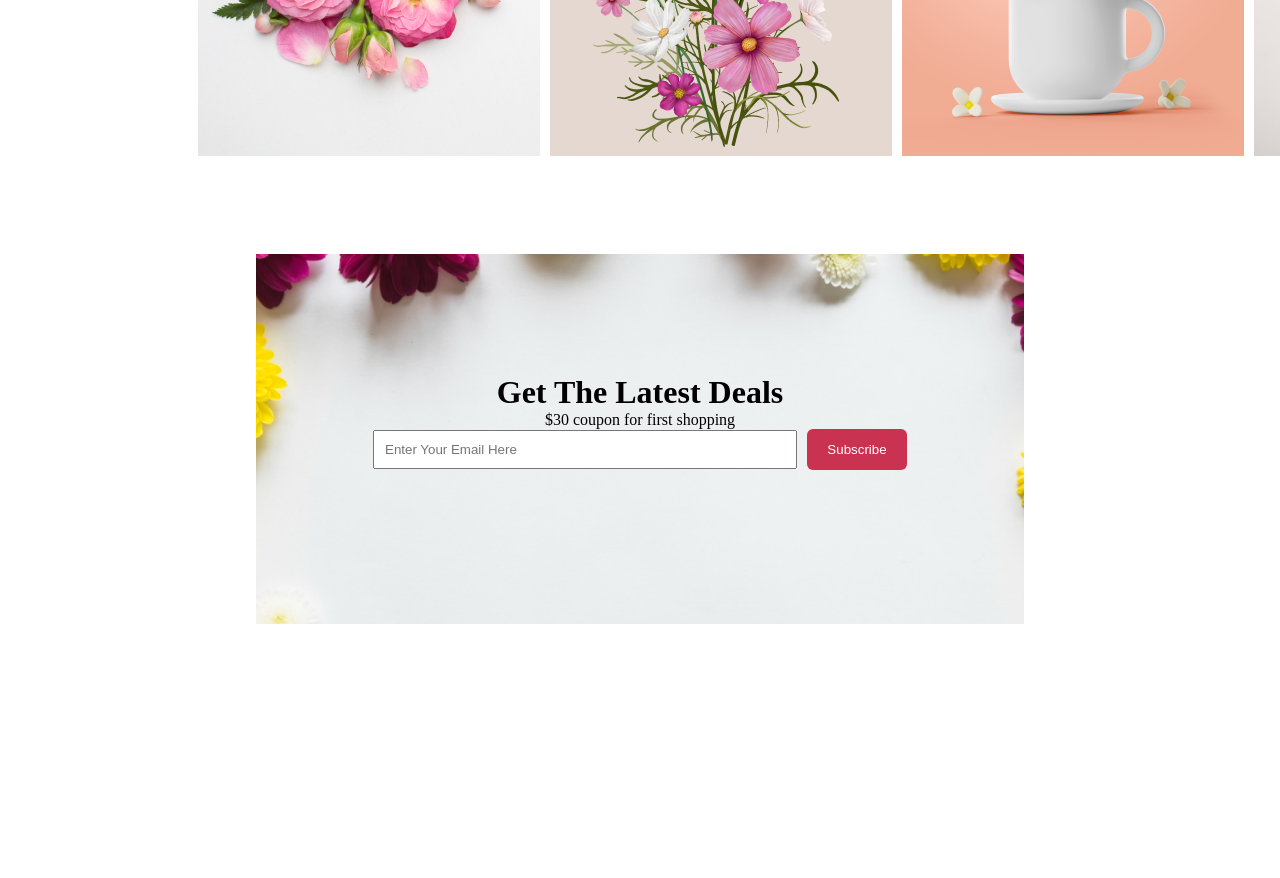
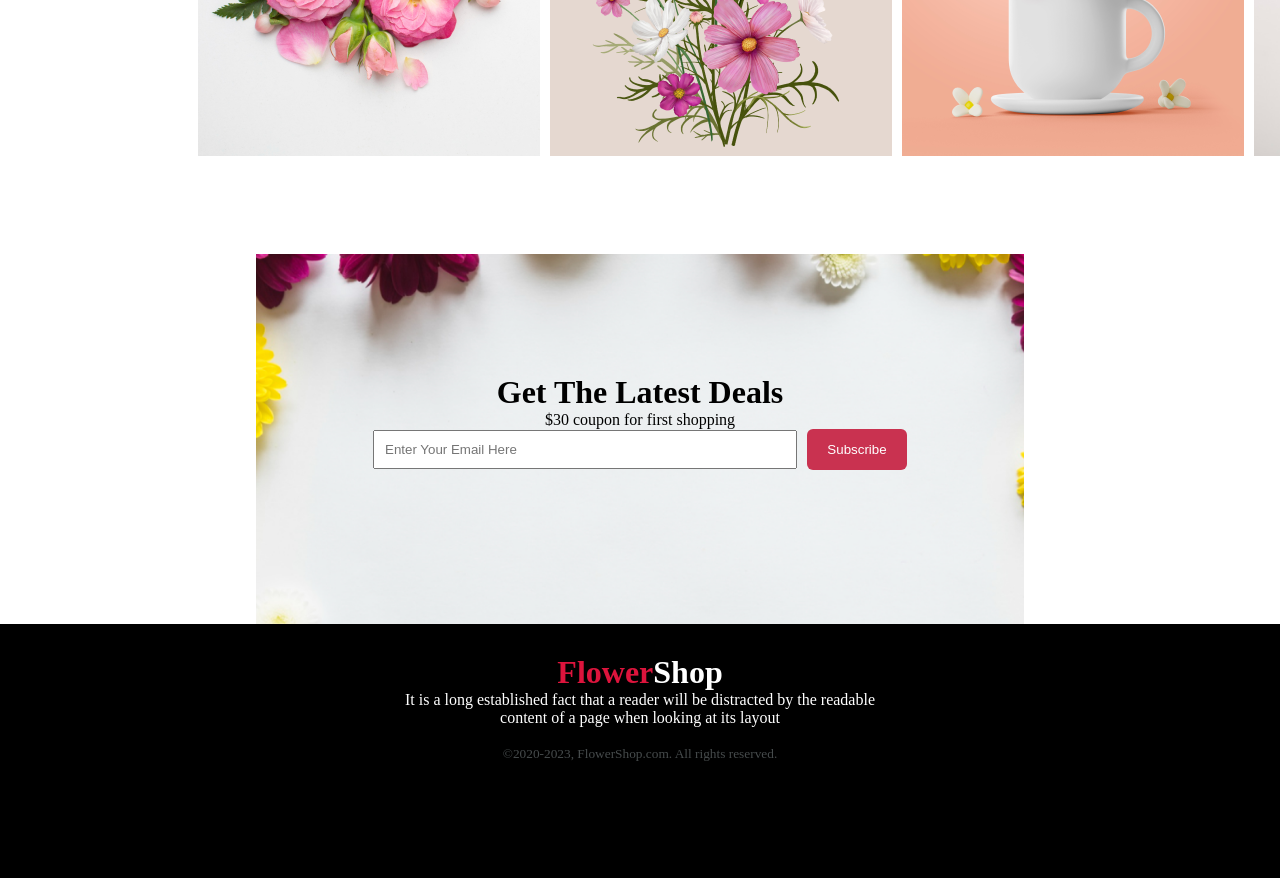
Before and after one commit to sabbirsof/my-flower-shop, a plain HTML site: page index.html in a window 1280 px wide. Shown: the part 2660-3538 px from the top of the page. Before the commit the page ends 3284 px from the top, so only its background shows below. Drawn offline with Linux system fonts and the light colour scheme.

Commit message:
added code

```diff
--- a/index.css
+++ b/index.css
@@ -128,3 +128,11 @@
     padding-top: 90px;
     border-radius: 10px;
 }
+.footer{
+
+    height: 28vh;
+    margin: auto;
+    background-color: black;
+    align-items: center;
+    padding-top: 100px;
+}
--- a/index.html
+++ b/index.html
@@ -104,7 +104,11 @@
     </div>
           </div>
     <footer>
-
+        <div class="footer featured-text">
+            <h1 class="fea-titel" > <span style="color: crimson;">Flower</span><span style="color: white;">Shop</span></h1>
+            <p class="banner-description"><span style="color: white;">It is a long established fact that a reader will be distracted by the readable <br>content of a page when looking at its layout</span> </p>
+            <p><span style="color: rgb(70, 75, 76);"><small>&copy;2020-2023, FlowerShop.com. All rights reserved.</small></span> </p>
+           </div>
     </footer>
 
 </body>
```
